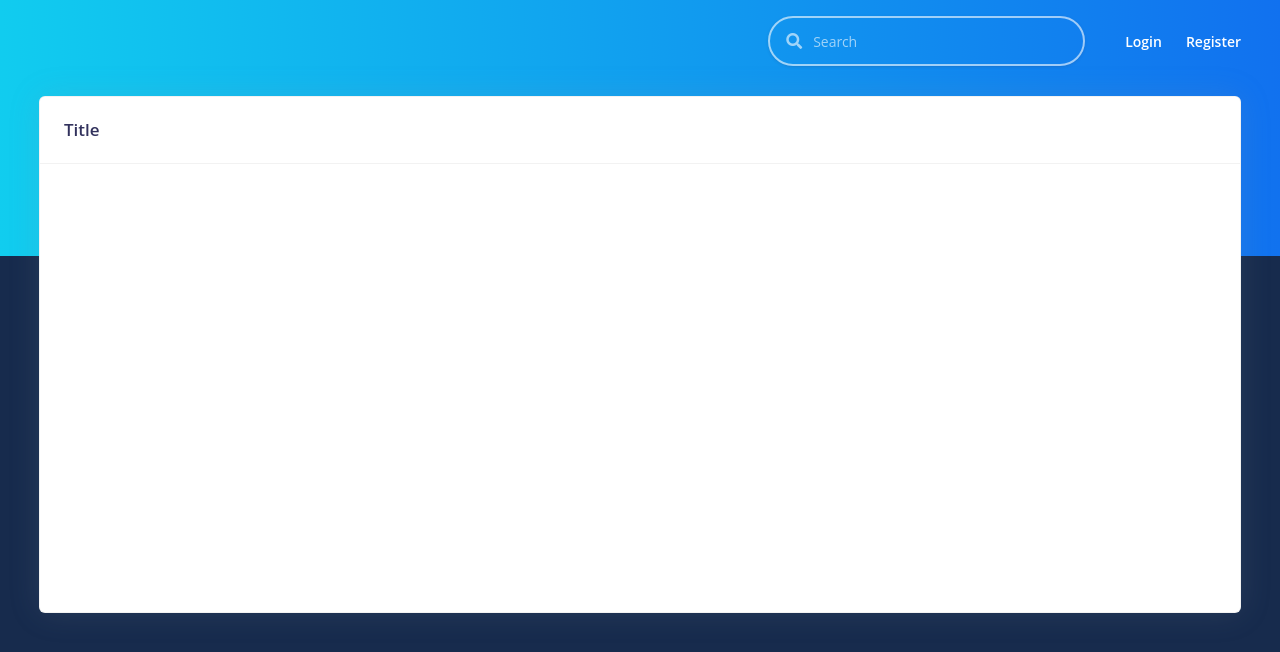
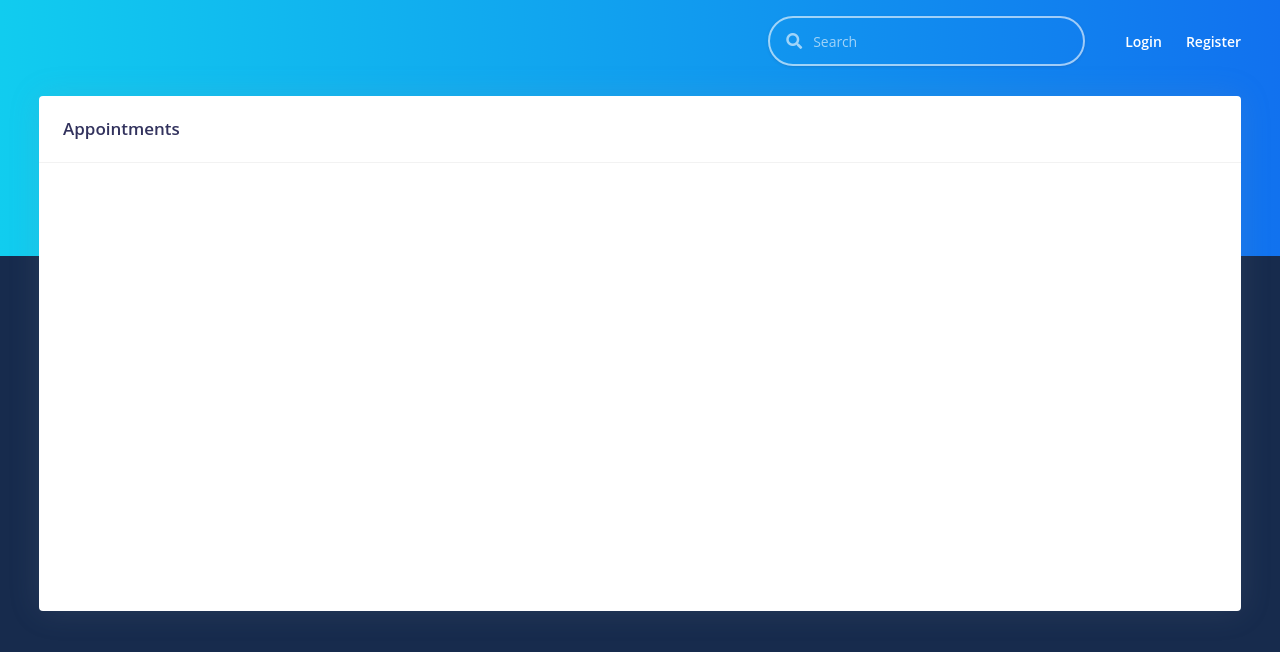
Before and after one commit to randularsw/iRYDE, a React (Create React App) app in the folder web/: page /sp/appointments in a window 1280 px wide. Shown: the top 652 px of the page. Built offline with nearby package versions, Linux system fonts and the light colour scheme.

Commit message:
created routes for sp appointments

```diff
--- a/web/src/App.js
+++ b/web/src/App.js
@@ -20,6 +20,7 @@ import ServicesView from "components/servicelist/servicesView";
 import ServicesAdd from "components/servicelist/servicesAdd";
 import StudentTableRow from "components/servicelist/serviceTableRow";
 import VehicleType from "components/admin/vehicleType";
+import SpBookingView from "components/booking/spBookingView";
 
 function App(props) {
   return (
@@ -33,7 +34,7 @@ function App(props) {
           imgAlt: "...",
         }}
       />
-      <div className="main-content bg-default pb-5" style={{minHeight:800}}>
+      <div className="main-content bg-default pb-5" style={{ minHeight: 800 }}>
         <NavigationBar
           {...props}
           // brandText={this.getBrandText(this.props.location.pathname)}
@@ -62,11 +63,11 @@ function App(props) {
             path="/booking/:id"
             component={ServiceProviderBooking}
           ></Route>
+          <Route exact path="/sp/appointments" component={SpBookingView}></Route>
           <Route exact path="/services" component={ServicesView}></Route>
           <Route exact path="/servicesadd" component={ServicesAdd}></Route>
           <Route path="/admin/" component={VehicleType}></Route>
           <Route path="/" component={Home}></Route>
-
         </Switch>
       </div>
     </UserProvider>
--- a/web/src/components/booking/serviceProviderBooking.jsx
+++ b/web/src/components/booking/serviceProviderBooking.jsx
@@ -84,9 +84,7 @@ const ServiceProviderBooking = (props) => {
       });
       data.bookingServices = bookingServices;
       onToggle("formModal");
-      console.log(data);
       const res = await addBooking(data);
-      console.log(res.data);
     } catch (error) {
       console.log(error);
     }
--- /dev/null
+++ b/web/src/components/booking/spBookingView.jsx
@@ -0,0 +1,35 @@
+import React, { Component } from "react";
+import Header from "components/shared/header";
+import { Container, Row, CardHeader, CardBody } from "reactstrap";
+import { Card } from "@material-ui/core";
+
+class SpBookingView extends Component {
+  constructor(props) {
+    super(props);
+    this.state = {};
+  }
+  render() {
+    return (
+      <>
+        <Header />
+        <Container className=" mt--9" fluid>
+          {/* Table */}
+          <Row>
+            <div className=" col">
+              <Card className=" shadow">
+                <CardHeader className=" bg-transparent">
+                  <h3 className=" mb-0">Appointments</h3>
+                </CardHeader>
+                <CardBody>
+                  <div style={{ minHeight: 400 }}>{/* Page Content */}</div>
+                </CardBody>
+              </Card>
+            </div>
+          </Row>
+        </Container>
+      </>
+    );
+  }
+}
+
+export default SpBookingView;
--- a/web/src/sidebarRoutes.js
+++ b/web/src/sidebarRoutes.js
@@ -6,6 +6,7 @@ import Profile from "components/auth/profile";
 import ServicesView from "components/servicelist/servicesView";
 import PromotionsView from "components/promotions/promotionsView";
 import VehicleType from "components/admin/vehicleType";
+import SpBookingView from "components/booking/spBookingView";
 
 var sidebarRoutes = [
   {
@@ -66,5 +67,13 @@ var sidebarRoutes = [
     component: VehiclesList,
     actor: "vo",
   },
+  //routes for sp appointments
+  {
+    path: "/sp/appointments",
+    name: "Appointments",
+    icon: "ni ni-planet text-blue",
+    component: SpBookingView,
+    actor: "sp",
+  },
 ];
 export default sidebarRoutes;
```
Also changed, not shown: 1 other file (tests, documents, lock files or other folders).
